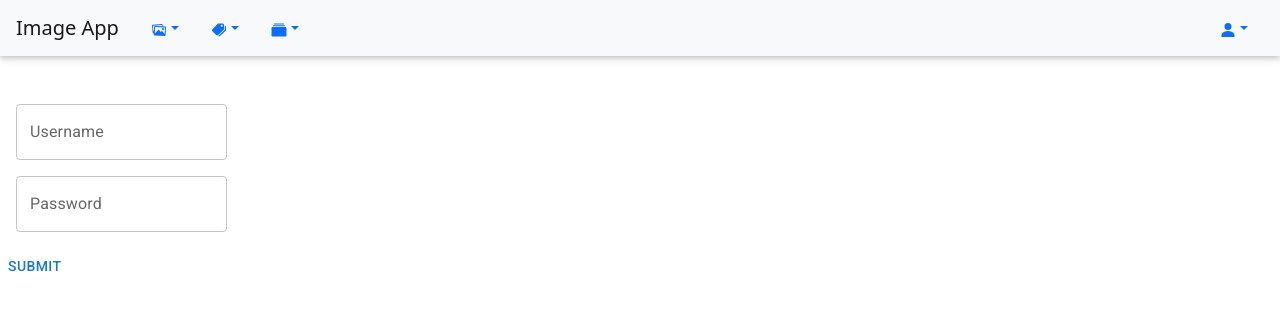
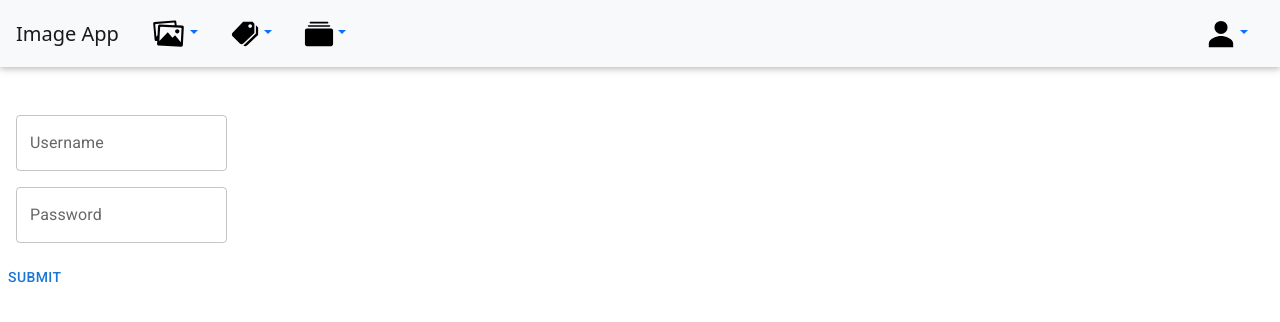
Before and after one commit to jason469/Latte, a React (Create React App) app in the folder frontend/: page /login in a window 1280 px wide. Shown: the top 322 px of the page. Built offline with nearby package versions, Linux system fonts and the light colour scheme.

Commit message:
Increased the size and changed the colour of the navbar icons

```diff
--- a/frontend/src/components/layout/NavigationBar.js
+++ b/frontend/src/components/layout/NavigationBar.js
@@ -13,7 +13,7 @@ function NavigationBar() {
     return (
         <Navbar bg="light" expand="lg">
             <Navbar.Brand as={Link} to="/" className="brand">Image App</Navbar.Brand>
-            <NavDropdown title={<IoMdImages/>} id="image-dropdown" className="image">
+            <NavDropdown title={<IoMdImages size={35} color="black"/>} id="image-dropdown" className="image">
                 <NavDropdown.Item as={Link} to="/images">
                     All Images
                 </NavDropdown.Item>
@@ -22,7 +22,7 @@ function NavigationBar() {
                 </NavDropdown.Item>
             </NavDropdown>
 
-            <NavDropdown title={<IoMdPricetags/>} id="tag-dropdown" className="tags">
+            <NavDropdown title={<IoMdPricetags size={30} color="black"/>} id="tag-dropdown" className="tags">
                 <NavDropdown.Item as={Link} to="/tags">
                     All Tags
                 </NavDropdown.Item>
@@ -31,7 +31,7 @@ function NavigationBar() {
                 </NavDropdown.Item>
             </NavDropdown>
 
-            <NavDropdown title={<IoIosAlbums/>} id="album-dropdown" className="albums">
+            <NavDropdown title={<IoIosAlbums size={30} color="black"/>} id="album-dropdown" className="albums">
                 <NavDropdown.Item as={Link} to="/albums">
                     All Albums
                 </NavDropdown.Item>
@@ -40,7 +40,8 @@ function NavigationBar() {
                 </NavDropdown.Item>
             </NavDropdown>
 
-            <NavDropdown title={<IoPersonSharp/>} id="profile-dropdown" className="ml-auto profile" alignRight={true}>
+            <NavDropdown title={<IoPersonSharp size={30} color="black"/>} id="profile-dropdown"
+                         className="ml-auto profile" alignRight={true}>
                 <NavDropdown.Item as={Link} to="/profile">
                     Profile
                 </NavDropdown.Item>
```
Also changed, not shown: 1 other file (tests, documents, lock files or other folders).
